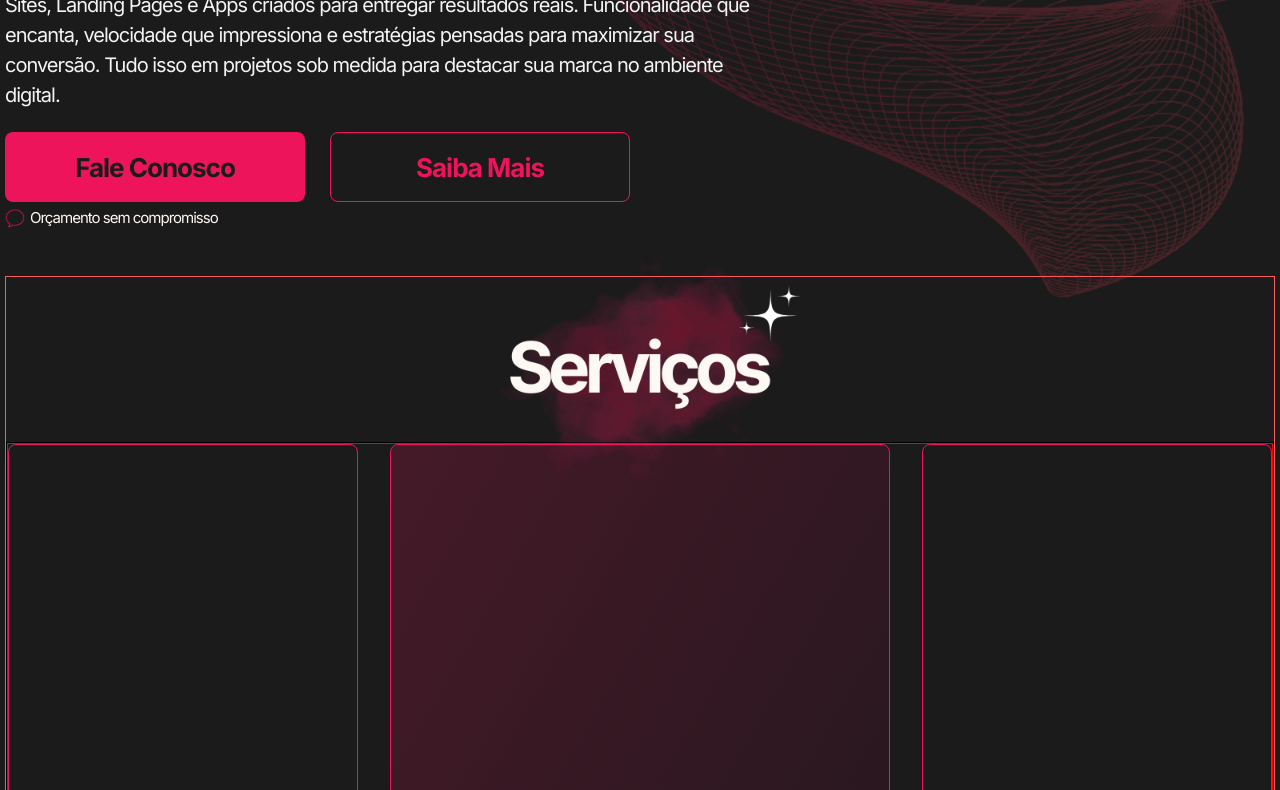
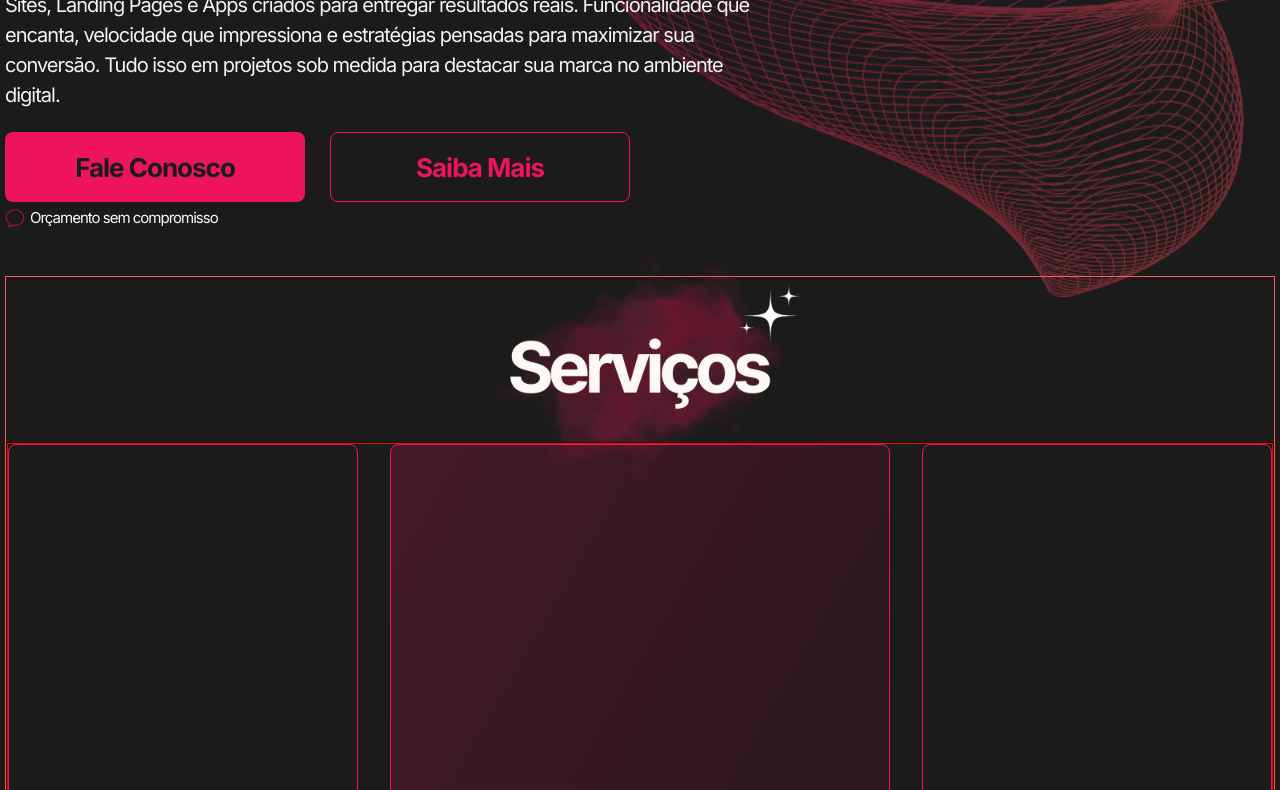
Before and after one commit to PedroSampaio11/FourCoders, a plain HTML site: page index.html in a window 1280 px wide. Shown: the part 359-1149 px from the top of the page. Drawn offline with Linux system fonts and the light colour scheme.

Commit message:
"Updated opacity of .aspiral class from 0.22 to 0.44 in styles.css"

```diff
--- a/css/styles.css
+++ b/css/styles.css
@@ -40,7 +40,7 @@ body{
 .aspiral{
   width: auto;
   height: 800px;
-  opacity: .22;
+  opacity: .44;
   z-index: -1;
   position: absolute;
   top: 0;
```
